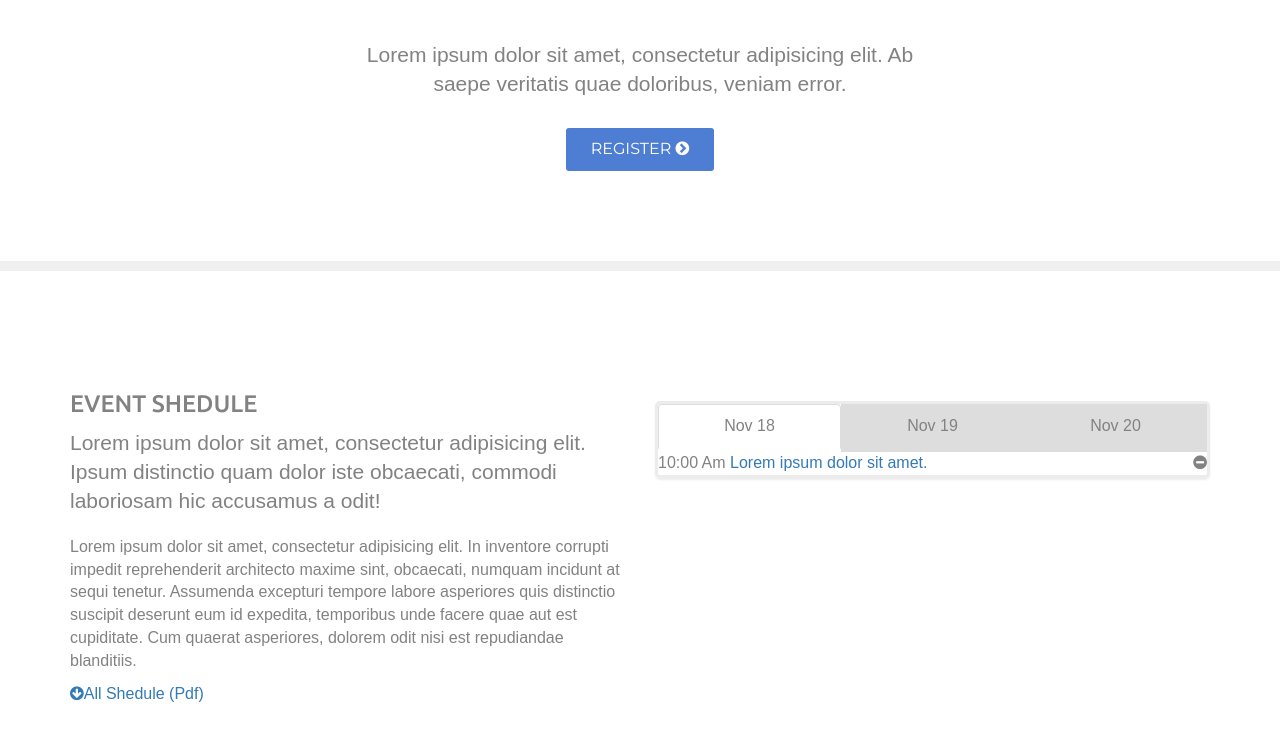
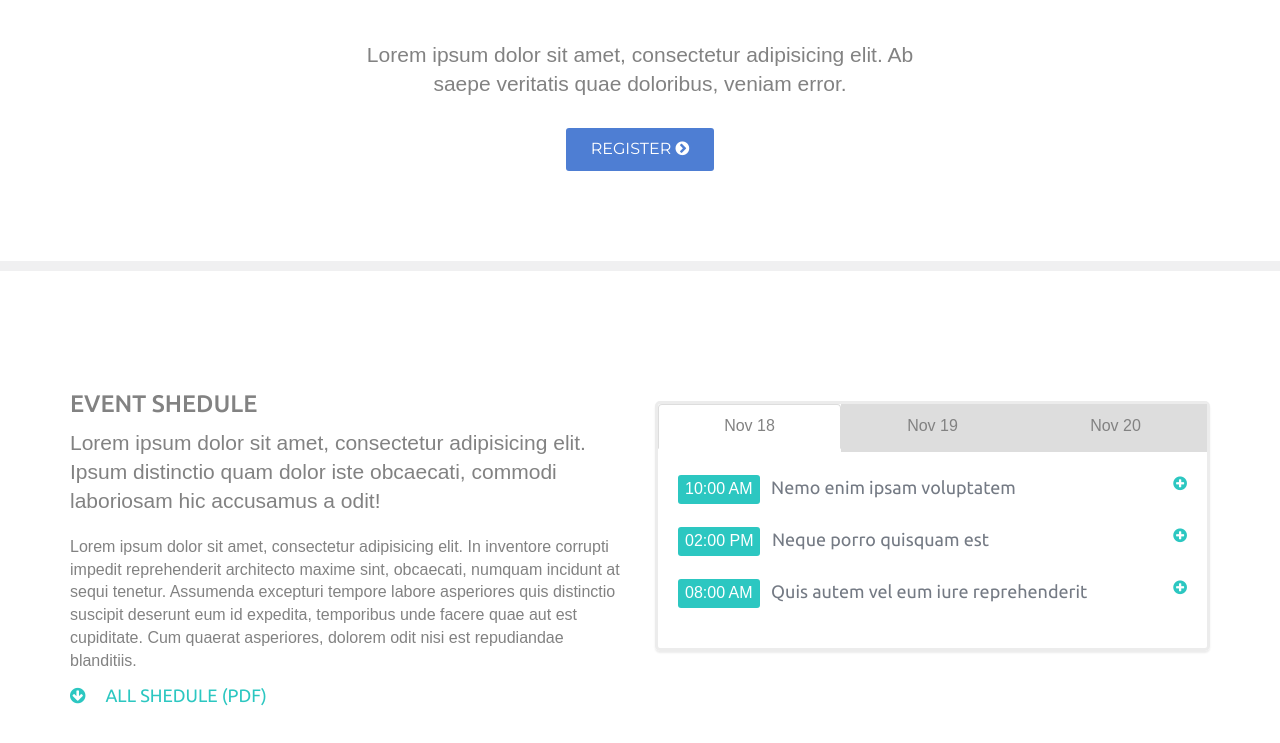
Before and after one commit to bohdanMelnychuk/Eventide, a plain HTML site: page index.html in a window 1280 px wide. Shown: the part 1880-2623 px from the top of the page. Before the commit the page ends 2586 px from the top, so only its background shows below. Drawn offline with nearby package versions, Linux system fonts and the light colour scheme.

Commit message:
add style into section shedule and accordion

```diff
--- a/css/style.css
+++ b/css/style.css
@@ -200,6 +200,22 @@ section.section-header{
 }
 
 /*=======section.shedule=======*/
+section.section-shedule{
+    margin-bottom: 80px;
+}
+.shedule {
+}
+.shedule .link>a {
+    font-size: 18px;
+    text-transform: uppercase;
+    color: #2cc7c1;
+    font-family: Ubuntu;
+}
+.shedule .link>a>i{
+    display: inline-block;
+    font-size: 18px;
+    margin-right: 20px;
+}
 
 .calendar{
     border: 3px solid #ececec;
@@ -217,7 +233,34 @@ section.section-header{
     color: #828282;
     margin-bottom: 3px;
 }
-
+.calendar .tab-content{
+    padding: 20px;
+}
+.calendar .tab-content .collapse-tab{
+    margin-bottom: 20px;
+}
+.calendar .tab-content .collapse-tab span.time{
+    display: inline-block;
+    background-color: #2cc7c1;
+    color: #fff;
+    padding: 3px 7px;
+    text-transform: uppercase;
+    border-radius: 3px
+}
+.calendar .tab-content .collapse-tab a{
+    display: inline-block;
+    color: #747a84;
+    font-size: 18px;
+    font-family: Ubuntu;
+    padding: 3px 7px;
+}
+.calendar .tab-content .collapse-tab a:focus{
+    text-decoration: none;
+}
+.calendar .tab-content .collapse-tab span.collapse-state{
+    color:  #2cc7c1;
+    font-family: Ubuntu;
+}
 /* Large Devices, Wide Screens */
 @media only screen and (max-width : 1200px) {
 
--- a/index.html
+++ b/index.html
@@ -261,16 +261,42 @@
                             </ul>
 
                             <!-- Tab panes -->
-                            <div class="tab-content  content">
+                            <div class="tab-content">
                                 <div role="tabpanel" class="tab-pane fade in active" id="first-day">
                                     <div class="collapse-tab clearfix">
                                         <span class="time">10:00 Am</span>
-                                        <a href="#nov18" data-toggle="collapse" aria-expanded="false" aria-controls="collapseExample">
-                                          Lorem ipsum dolor sit amet.
+                                        <a href="#nov1" data-toggle="collapse" aria-expanded="false" aria-controls="collapseExample">
+                                          Nemo enim ipsam voluptatem
                                         </a>
-                                        <span class="collapse-state pull-right"><i class="fa fa-minus-circle"></i></span>
+                                        <span class="collapse-state pull-right"><i class="fa fa-plus-circle"></i></span>
                                     </div>
-                                    <div class="collapse" id="nov18">
+                                    <div class="collapse" id="nov1">
+                                        <div class="well">
+                                            <p>Lorem ipsum dolor sit amet, consectetur adipisicing elit. Perferendis autem sed explicabo, veniam enim incidunt cum atque mollitia impedit, quos!
+                                            </p>
+                                        </div>
+                                    </div>
+                                    <div class="collapse-tab clearfix">
+                                        <span class="time">02:00 pm</span>
+                                        <a href="#nov2" data-toggle="collapse" aria-expanded="false" aria-controls="collapseExample">
+                                         Neque porro quisquam est
+                                        </a>
+                                        <span class="collapse-state pull-right"><i class="fa fa-plus-circle"></i></span>
+                                    </div>
+                                    <div class="collapse" id="nov2">
+                                        <div class="well">
+                                            <p>Lorem ipsum dolor sit amet, consectetur adipisicing elit. Perferendis autem sed explicabo, veniam enim incidunt cum atque mollitia impedit, quos!
+                                            </p>
+                                        </div>
+                                    </div>
+                                    <div class="collapse-tab clearfix">
+                                        <span class="time">08:00 Am</span>
+                                        <a href="#nov3" data-toggle="collapse" aria-expanded="false" aria-controls="collapseExample">
+                                          Quis autem vel eum iure reprehenderit
+                                        </a>
+                                        <span class="collapse-state pull-right"><i class="fa fa-plus-circle"></i></span>
+                                    </div>
+                                    <div class="collapse" id="nov3">
                                         <div class="well">
                                             <p>Lorem ipsum dolor sit amet, consectetur adipisicing elit. Perferendis autem sed explicabo, veniam enim incidunt cum atque mollitia impedit, quos!
                                             </p>
@@ -283,10 +309,11 @@
                                         <a href="#nov19" data-toggle="collapse" aria-expanded="false" aria-controls="collapseExample">
                                           Lorem ipsum dolor sit amet.
                                         </a>
-                                        <span class="collapse-state pull-right"><i class="fa fa-minus-circle"></i></span>
+                                        <span class="collapse-state pull-right"><i class="fa fa-plus-circle"></i></span>
                                     </div>
                                     <div class="collapse" id="nov19">
                                         <div class="well">
+                                            <h3>Nov 19</h3>
                                             <p>Lorem ipsum dolor sit amet, consectetur adipisicing elit. Perferendis autem sed explicabo, veniam enim incidunt cum atque mollitia impedit, quos!
                                             </p>
                                         </div>
@@ -298,10 +325,11 @@
                                         <a href="#nov20" data-toggle="collapse" aria-expanded="false" aria-controls="collapseExample">
                                           Lorem ipsum dolor sit amet.
                                         </a>
-                                        <span class="collapse-state pull-right"><i class="fa fa-minus-circle"></i></span>
+                                        <span class="collapse-state pull-right"><i class="fa fa-plus-circle"></i></span>
                                     </div>
                                     <div class="collapse" id="nov20">
                                         <div class="well">
+                                           <h3>Nov 20</h3>
                                             <p>Lorem ipsum dolor sit amet, consectetur adipisicing elit. Perferendis autem sed explicabo, veniam enim incidunt cum atque mollitia impedit, quos!
                                             </p>
                                         </div>
--- a/js/scripts.js
+++ b/js/scripts.js
@@ -1,3 +1,9 @@
 $(function(){
+    $('.collapse').on('show.bs.collapse',function(){
+        $(this).prev().find('.fa').removeClass().addClass('fa fa-minus-circle');
+    });
+    $('.collapse').on('hide.bs.collapse',function(){
+        $(this).prev().find('.fa').removeClass().addClass('fa fa-plus-circle');
+    });
 
 });
```
